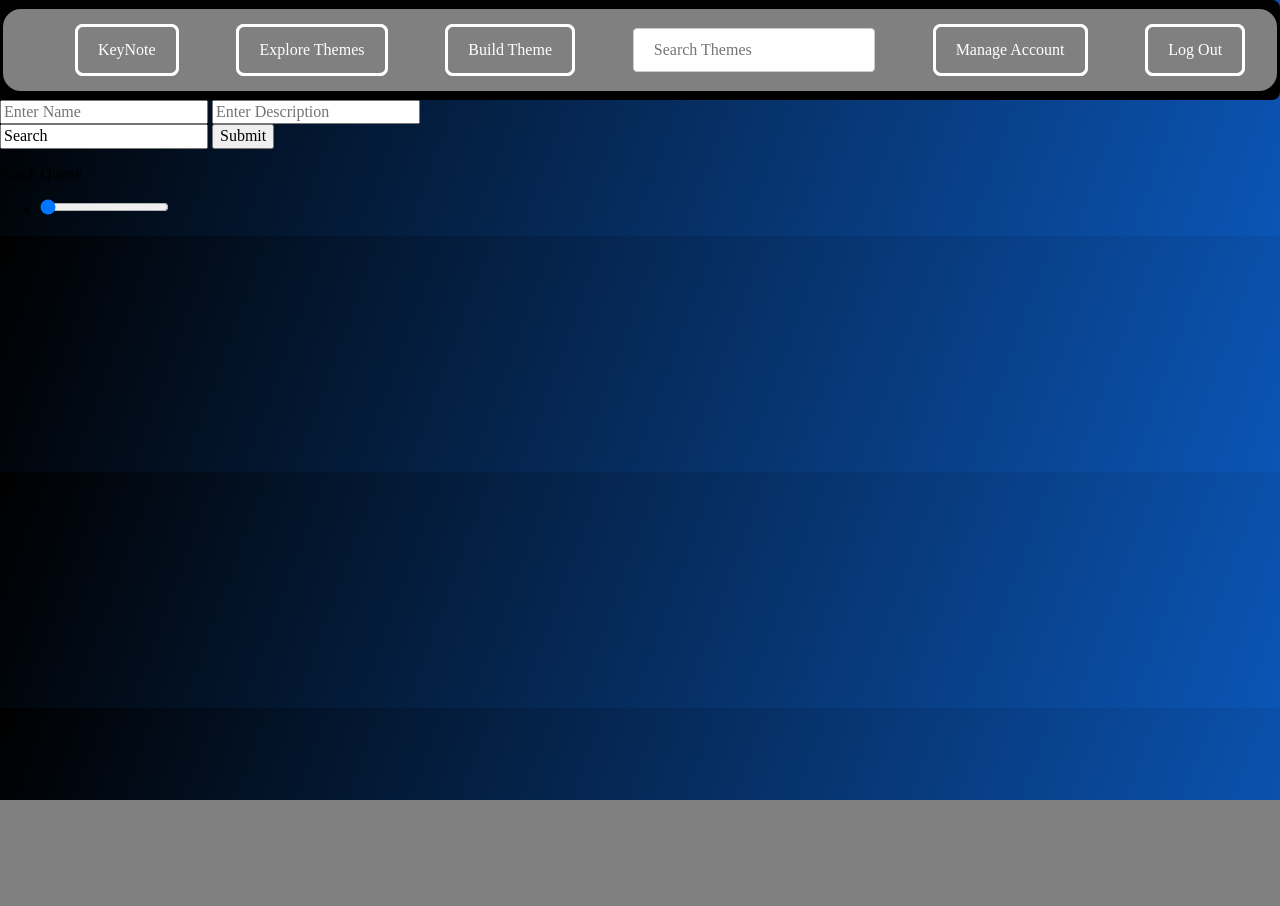
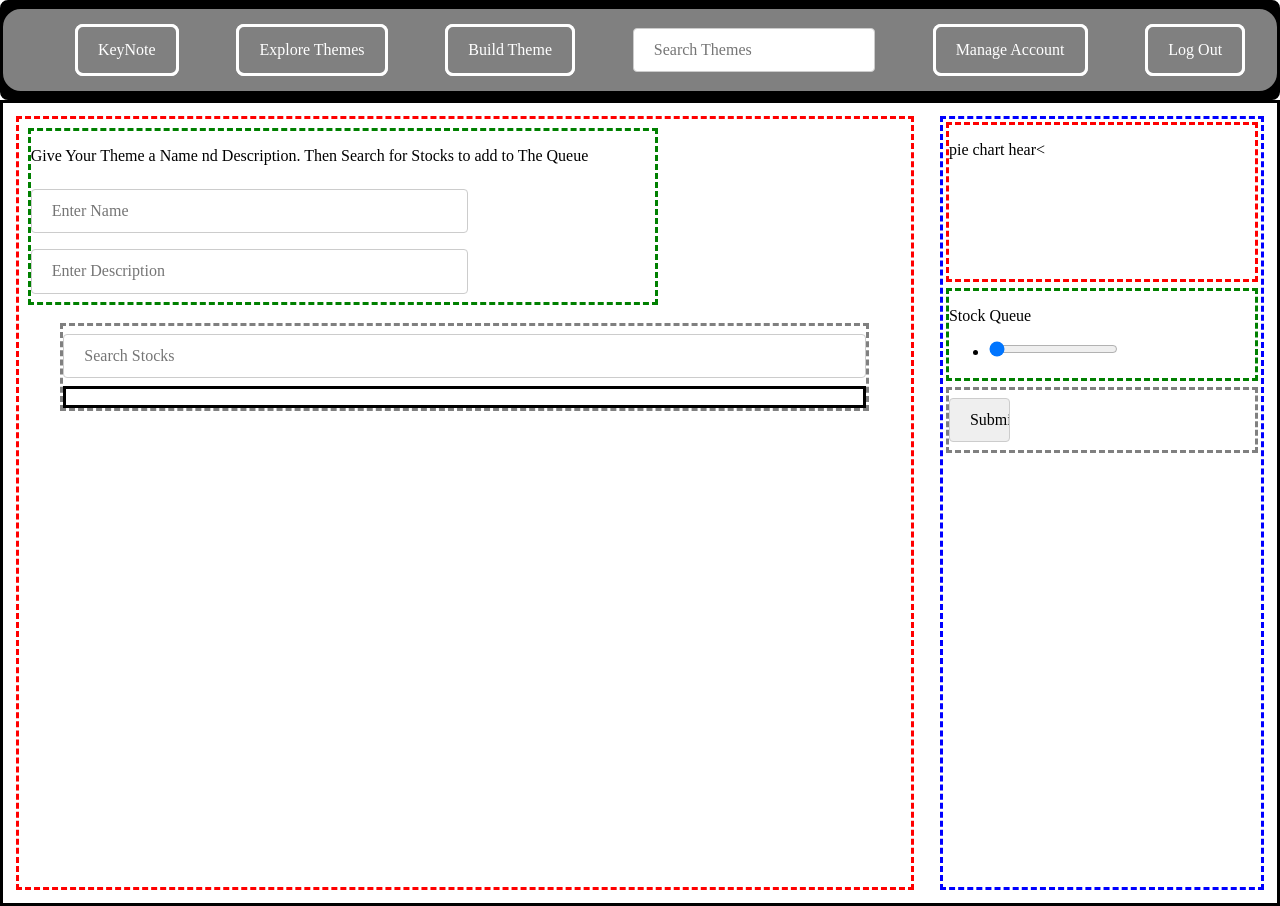
Before and after one commit to wmunson/KeyNote, a Flask app: template templates/build.html in a window 1280 px wide. Before the commit the page ends 800 px from the top, so only its background shows below. Run offline with Flask 2, Linux system fonts and the light colour scheme; the template is opened without the code that fills it, so the values that code supplies are empty; parts of the project's set-up code (start-up, migrations or seed data) failed here and were passed over; some libraries are stand-ins or nearby versions.

Commit message:
build html and  styling

```diff
--- a/app.py
+++ b/app.py
@@ -125,7 +125,7 @@ def create_account():
 @app.route('/example')
 def display_example():
 	example_etf = grab_etf(1)
-	return render_template('example.html',
+	return render_template('build.html',
 				example_etf = example_etf)
 	# ADD ANYTHING ELSE?
 
--- a/static/css/base.css
+++ b/static/css/base.css
@@ -1,7 +1,7 @@
-body{
+/*body{
 	background: linear-gradient(-70deg, #0B55B5,black);
-}
-/*Nave bar Styling*/
+}*/
+/*Nav bar Styling*/
 
 .navBar{
 	display:flex;
--- a/static/css/build.css
+++ b/static/css/build.css
@@ -1,3 +1,121 @@
-body{
-	background: linear-gradient(-70deg, #0B55B5,black);
+
+.blockBody{
+	display:flex;
+	justify-content: space-between;
+	border:solid;
+	height:100vh;
+
 }
+
+.leftCol{
+	display:flex;
+	flex-direction:column;
+	width:70%;
+	margin:1%;
+	border:dashed;
+	border-color: red;
+	/*align-items: center*/
+	/*justify-content: space-between;*/
+
+}
+
+.inputDiv{
+	display:flex;
+	flex-direction:column;
+	width:70%;
+	margin:1%;
+	margin:1%;
+
+
+	border:dashed;
+	border-color: green;
+
+}
+
+.inputDiv input{
+	width: 70%;
+    padding: 12px 20px;
+    margin: 8px 0;
+    /*display: inline-block;*/
+    border: 1px solid #ccc;
+    border-radius: 4px;
+    box-sizing: border-box;
+}
+
+.searchDiv{
+	display:flex;
+	flex-direction:column;
+	margin:1%;
+	width:90%;
+	align-self: center;
+
+	border:dashed;
+	border-color: gray;
+}
+
+#search{
+	/*width: 100%;*/
+    padding: 12px 20px;
+    margin: 8px 0;
+    /*display: inline-block;*/
+    border: 1px solid #ccc;
+    border-radius: 4px;
+    box-sizing: border-box;
+}
+
+
+
+.listDiv{
+	border:solid;
+}
+
+
+.rightCol{
+	display:flex;
+	flex-direction: column;
+	flex-wrap: wrap;
+	margin:1%;
+	width:25%;
+
+	border:dashed;
+	border-color: blue;
+}
+
+.pieChart{
+	height:20%;
+	margin:1%;
+
+	border:dashed;
+	border-color:red;
+}
+
+.stockQueue{
+	display:flex;
+	flex-direction:column;
+	margin:1%;
+
+	border:dashed;
+	border-color:green;
+}
+
+.submitDiv{
+	display:flex;
+	/*align-self:stretch;*/
+	/*justify-content: flex-end;*/
+	margin:1%;
+
+	border:dashed;
+	border-color: gray;
+}
+
+#submit{
+	width: 20%;
+    padding: 12px 20px;
+    margin: 8px 0;
+    /*display: inline-block;*/
+    border: 1px solid #ccc;
+    border-radius: 4px;
+    box-sizing: border-box;
+    align-self: flex-end;
+    cursor: pointer;
+}
--- a/static/css/home.css
+++ b/static/css/home.css
@@ -17,16 +17,21 @@ body{
 	border-color:blue;
 	margin:1%;
 	width:70%;
+
 }
 
 .welcome{
 	border:solid;
 	border-color:red;
+	background-color: white;
+	margin:1%;
 }
 
 .newsDiv{
 	border:solid;
 	border-color:black;
+	background-color: white;
+	margin:1%;
 }
 
 
@@ -46,6 +51,7 @@ body{
 	flex-direction:column;
 	border:dashed;
 	border-color:green;
+	background-color: white;
 
 }
 
--- a/static/css/login.css
+++ b/static/css/login.css
@@ -9,8 +9,8 @@ body{
 
 .container{
 	display:flex;
-	border:dashed;
-	border-color: black;
+	/*border:dashed;*/
+	/*border-color: black;*/
 	height:100vh;
 	align-items: center;
 	flex-wrap:wrap;
--- a/templates/base.html
+++ b/templates/base.html
@@ -16,7 +16,7 @@
 				<nav class="nav">
 					<ul class="navUl">
 						<li class="li home">
-							<form class="f" action ="" method="GET">
+							<form class="f" action ="/login" method="GET">
 								<input type="submit" value="KeyNote">
 							</form>
 						</li>
--- a/templates/build.html
+++ b/templates/build.html
@@ -4,8 +4,8 @@
 <link rel="stylesheet"	href="../static/css/build.css"/>
 {% endblock %}
 
-<!-- {% block nav %}
-<div class="navBar">
+<!-- {% block nav %} -->
+<!-- <div class="navBar">
 	<nav>
 		<ul>
 			<li class="li home">
@@ -38,30 +38,32 @@
 			</li>
 		</ul>
 	</nav>
-</div>
-{% endblock %} -->
+</div>  -->
+<!-- {% endblock %} -->
 
 
 {% block body %}
 <div class="blockBody">
 	<div class="leftCol">
 		<div class="inputDiv">
+			<p>Give Your Theme a Name nd Description. Then Search for Stocks to add to The Queue</p>
 			<input name="etfName" type="text" placeholder="Enter Name">
 			<input name="etfDescript" type="text" placeholder="Enter Description">
 		</div>
 
 		<div class="searchDiv">
-			<input type="text" value="Search">
-			<input type="submit" value="Submit">
+			<input id="search" type="text" placeholder="Search Stocks">
+
 			<div class="listDiv">
 				<ul class="stockList"></ul>
 			</div>
 		</div>
+
 	</div>
 
-	<div class="RightCol">
+	<div class="rightCol">
 		<div class="pieChart">
-
+			<p>pie chart hear<
 		</div>
 		<div class="stockQueue">
 			<div class="overviewDiv">
@@ -73,6 +75,9 @@
 				</ul>
 			</div>
 
+		</div>
+		<div class="submitDiv">
+			<input id="submit" type="submit" value="Submit">
 		</div>
 	</div>
 </div>
--- a/templates/home.html
+++ b/templates/home.html
@@ -5,7 +5,7 @@
 {% endblock %}
 
 <!-- Remove block nav before finale--already in base -->
-{% block nav %}
+<!-- {% block nav %}
 <div class="navBar">
 	<nav class="nav">
 		<ul class="navUl">
@@ -40,7 +40,7 @@
 		</ul>
 	</nav>
 </div>
-{% endblock %}
+{% endblock %} -->
 <!-- ====================================== -->
 
 
```
Also changed, not shown: static/css/singleTheme.css (+10 -4 lines), keynote.db.
